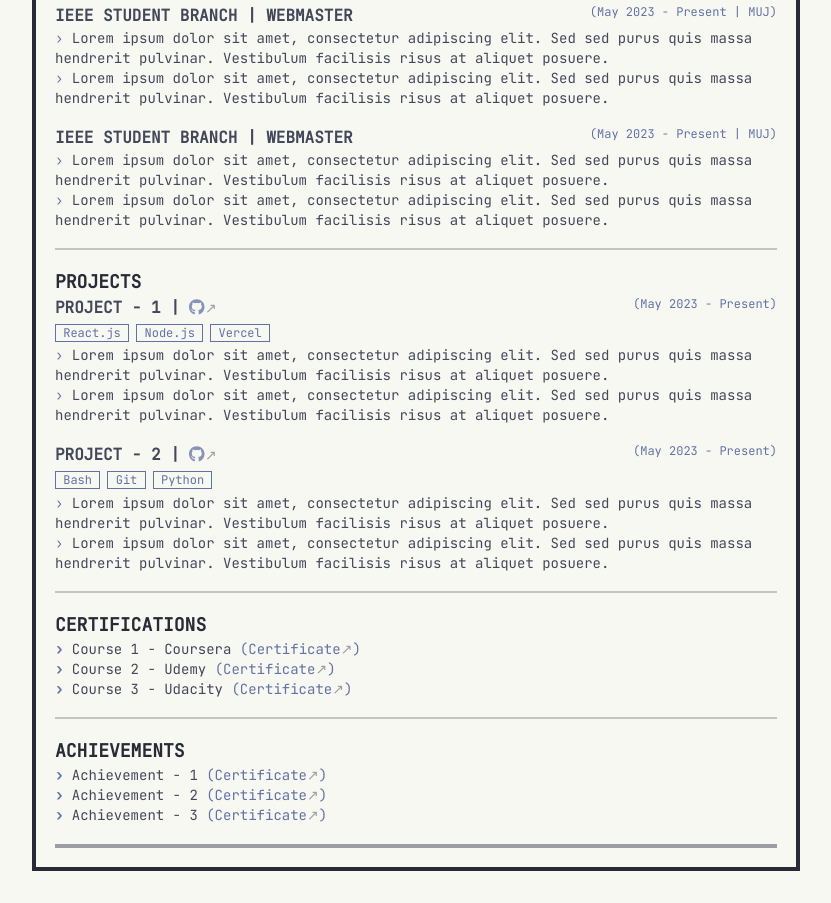
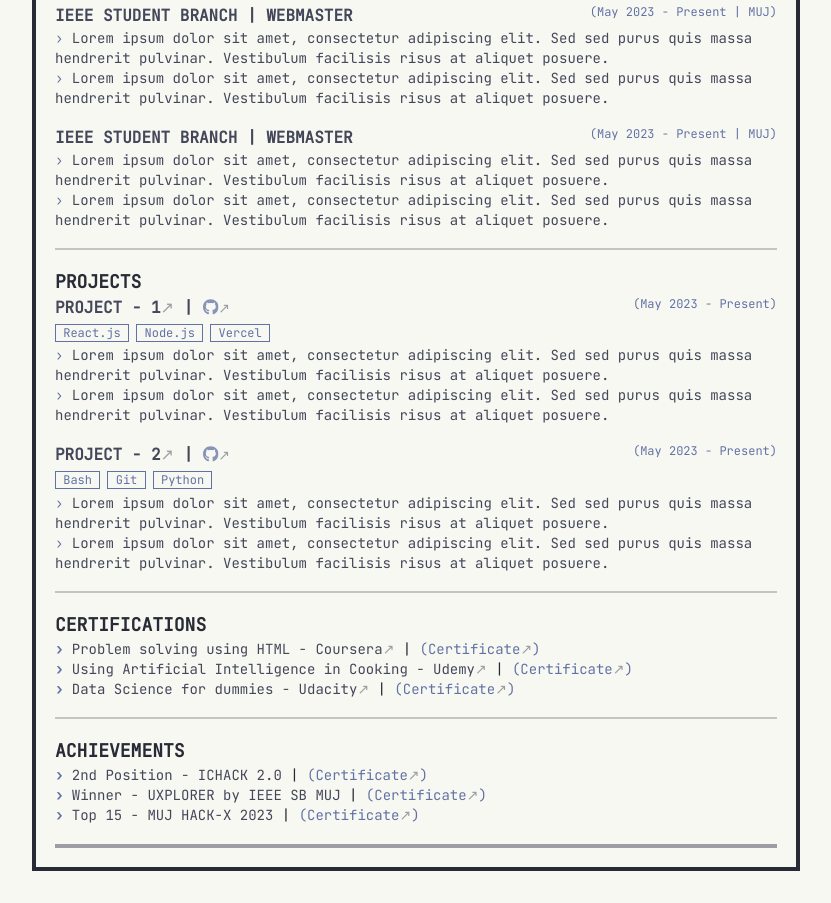
Before and after one commit to pujan-modha/web-resume, a React (Vite) app: page / in a window 1280 px wide. Shown: the part 840-1743 px from the top of the page, without its empty margins (224-1055 px from the left). Built offline with nearby package versions, Linux system fonts and the light colour scheme.

Commit message:
minor changes

```diff
--- a/src/Resume.tsx
+++ b/src/Resume.tsx
@@ -11,7 +11,7 @@ function Resume() {
       <div className='mx-[2.5%] md:mx-auto print:w-letter'>
           <div className='text-foreground bg-background font-mono box-border max-w-3xl mx-auto print:my-0 my-[2.5%] print:border-0 border-4 border-foreground w-full'>
               <div className='text-center mx-auto align-middle print:mt-0 mt-[5%]'>
-                  <h1 className='text-5xl font-bold md:tracking-wide md:my-0 my-[2.5%]'><span className='print:text-foreground print:tracking-normal bg-foreground text-background tracking-wide'>P</span>ujan <span className='print:text-foreground print:tracking-normal bg-foreground text-background tracking-wide'>M</span>odha</h1>
+                  <h1 className='text-5xl font-bold md:tracking-wide md:my-0 my-[2.5%]'><span className='print:text-foreground print:tracking-normal bg-foreground text-background tracking-wide'>P</span>ujan<span> </span><span className='print:text-foreground print:tracking-normal bg-foreground text-background tracking-wide'>M</span>odha</h1>
                   <p className='mt-[1%] print:my-[1%] text-primary font-semibold text-xl'>Full-Stack Developer</p>
                   <p className='font-medium text-primary'>Porbandar, Gujarat, India</p>
                   <hr className='mx-auto border-2 border-opacity-50 border-primary my-[2.5%] w-[95%]'/>
@@ -117,10 +117,10 @@ function Resume() {
                       <div className='mb-[2.5%]'>
                           <div className='grid print:grid-cols-2 md:grid-cols-2'>
                               <div>
-                                  <p className='font-semibold text-primary'>IEEE STUDENT BRANCH | WEBMASTER</p>
+                                  <p className='font-semibold text-primary'>IEEE STUDENT BRANCH<span> | </span>WEBMASTER</p>
                               </div>
                               <div>
-                                  <p className='text-secondary text-xs font-medium print:text-right md:text-right'>(May 2023 - Present | MUJ)</p>
+                                  <p className='text-secondary text-xs font-medium print:text-right md:text-right'>(May 2023<span> - </span>Present<span> | </span>MUJ)</p>
                               </div>
                           </div>
                           <div className='text-sm text-primary'>
@@ -133,10 +133,10 @@ function Resume() {
                       <div className='mb-[2.5%]'>
                           <div className='grid print:grid-cols-2 md:grid-cols-2'>
                               <div>
-                                  <p className='font-semibold text-primary'>IEEE STUDENT BRANCH | WEBMASTER</p>
+                                  <p className='font-semibold text-primary'>IEEE STUDENT BRANCH<span> | </span>WEBMASTER</p>
                               </div>
                               <div>
-                                  <p className='text-secondary text-xs font-medium print:text-right md:text-right'>(May 2023 - Present | MUJ)</p>
+                                  <p className='text-secondary text-xs font-medium print:text-right md:text-right'>(May 2023<span> - </span>Present<span> | </span>MUJ)</p>
                               </div>
                           </div>
                           <div className='text-sm text-primary'>
@@ -149,10 +149,10 @@ function Resume() {
                       <div className='mb-[2.5%]'>
                           <div className='grid print:grid-cols-2 md:grid-cols-2'>
                               <div>
-                                  <p className='font-semibold text-primary'>IEEE STUDENT BRANCH | WEBMASTER</p>
+                                  <p className='font-semibold text-primary'>IEEE STUDENT BRANCH<span> | </span>WEBMASTER</p>
                               </div>
                               <div>
-                                  <p className='text-secondary text-xs font-medium print:text-right md:text-right'>(May 2023 - Present | MUJ)</p>
+                                  <p className='text-secondary text-xs font-medium print:text-right md:text-right'>(May 2023<span> - </span>Present<span> | </span>MUJ)</p>
                               </div>
                           </div>
                           <div className='text-sm text-primary'>
@@ -169,10 +169,10 @@ function Resume() {
                       <div className='mb-[2.5%]'>
                           <div className='grid print:grid-cols-2 md:grid-cols-2'>
                               <div>
-                                  <p className='font-semibold text-primary hover:text-secondary'><a href="/" target="_noref">PROJECT - 1 | <FontAwesomeIcon icon={faGithub} style={{color: "#6272a4", opacity: "75%"}}/><span className='text-primary opacity-50 font-thin text-sm'>↗</span></a></p>
+                                  <p className='font-semibold text-primary'><a href="/" target="_noref" className='hover:text-secondary'>PROJECT - 1<span className='text-primary font-light opacity-50'>↗</span></a><span className='text-primary'> | </span><a href='/' target='_noref'><FontAwesomeIcon icon={faGithub} style={{color: "#6272a4", opacity: "75%"}}/><span className='text-primary opacity-50 font-thin text-sm'>↗</span></a></p>
                               </div>
                               <div>
-                                  <p className='text-secondary text-xs font-medium print:text-right md:text-right'>(May 2023 - Present)</p>
+                                  <p className='text-secondary text-xs font-medium print:text-right md:text-right'>(May 2023<span> - </span>Present)</p>
                               </div>
                           </div>
                           <div>
@@ -192,10 +192,10 @@ function Resume() {
                       <div className='mb-[2.5%]'>
                           <div className='grid print:grid-cols-2 md:grid-cols-2'>
                               <div>
-                                  <p className='font-semibold text-primary hover:text-secondary'><a href="/" target="_noref">PROJECT - 2 | <FontAwesomeIcon icon={faGithub} style={{color: "#6272a4", opacity: "75%"}}/><span className='text-primary opacity-50 font-thin text-sm'>↗</span></a></p>
+                                  <p className='font-semibold text-primary'><a href="/" target="_noref" className='hover:text-secondary'>PROJECT - 2<span className='text-primary font-light opacity-50'>↗</span></a><span className='text-primary'> | </span><a href='/' target='_noref'><FontAwesomeIcon icon={faGithub} style={{color: "#6272a4", opacity: "75%"}}/><span className='text-primary opacity-50 font-thin text-sm'>↗</span></a></p>
                               </div>
                               <div>
-                                  <p className='text-secondary text-xs font-medium print:text-right md:text-right'>(May 2023 - Present)</p>
+                                  <p className='text-secondary text-xs font-medium print:text-right md:text-right'>(May 2023<span> - </span>Present)</p>
                               </div>
                           </div>
                           <div>
@@ -220,9 +220,9 @@ function Resume() {
                               <h2 className='text-lg text-foreground font-bold'>CERTIFICATIONS</h2>
                               <div className='text-sm'>
                                   <ul>
-                                      <li><span className='font-black text-secondary'> › </span><a href="/" target="_noref"><span className='hover:text-secondary text-primary font-light'>Course 1 - Coursera</span></a><span> </span><a href="/" target="_noref"><span className='hover:text-primary text-secondary font-light'>(Certificate<span className='text-primary opacity-50'>↗</span>)</span></a></li>
-                                      <li><span className='font-black text-secondary'> › </span><a href="/" target="_noref"><span className='hover:text-secondary text-primary font-light'>Course 2 - Udemy</span></a><span> </span><a href="/" target="_noref"><span className='hover:text-primary text-secondary font-light'>(Certificate<span className='text-primary opacity-50'>↗</span>)</span></a></li>
-                                      <li><span className='font-black text-secondary'> › </span><a href="/" target="_noref"><span className='hover:text-secondary text-primary font-light'>Course 3 - Udacity</span></a><span> </span><a href="/" target="_noref"><span className='hover:text-primary text-secondary font-light'>(Certificate<span className='text-primary opacity-50'>↗</span>)</span></a></li>
+                                      <li><span className='font-black text-secondary'> › </span><a href="/" target="_noref"><span className='hover:text-secondary text-primary font-light'>Problem solving using HTML - Coursera</span><span className='text-primary font-light opacity-50'>↗</span></a><span> | </span><a href="/" target="_noref"><span className='hover:text-primary text-secondary font-light'>(Certificate<span className='text-primary opacity-50'>↗</span>)</span></a></li>
+                                      <li><span className='font-black text-secondary'> › </span><a href="/" target="_noref"><span className='hover:text-secondary text-primary font-light'>Using Artificial Intelligence in Cooking - Udemy</span><span className='text-primary font-light opacity-50'>↗</span></a><span> | </span><a href="/" target="_noref"><span className='hover:text-primary text-secondary font-light'>(Certificate<span className='text-primary opacity-50'>↗</span>)</span></a></li>
+                                      <li><span className='font-black text-secondary'> › </span><a href="/" target="_noref"><span className='hover:text-secondary text-primary font-light'>Data Science for dummies - Udacity</span><span className='text-primary font-light opacity-50'>↗</span></a><span> | </span><a href="/" target="_noref"><span className='hover:text-primary text-secondary font-light'>(Certificate<span className='text-primary opacity-50'>↗</span>)</span></a></li>
                                   </ul>
                               </div>
                           </div>
@@ -235,9 +235,9 @@ function Resume() {
                               <h2 className='text-lg text-foreground font-bold'>ACHIEVEMENTS</h2>
                               <div className='text-sm'>
                                   <ul>
-                                      <li><span className='font-black text-secondary'> › </span><a href="/" target="_noref"><span className='text-primary font-light'>Achievement - 1</span><span> </span><span className='hover:text-primary text-secondary font-light'>(Certificate<span className='text-primary opacity-50'>↗</span>)</span></a></li>
-                                      <li><span className='font-black text-secondary'> › </span><a href="/" target="_noref"><span className='text-primary font-light'>Achievement - 2</span><span> </span><span className='hover:text-primary text-secondary font-light'>(Certificate<span className='text-primary opacity-50'>↗</span>)</span></a></li>
-                                      <li><span className='font-black text-secondary'> › </span><a href="/" target="_noref"><span className='text-primary font-light'>Achievement - 3</span><span> </span><span className='hover:text-primary text-secondary font-light'>(Certificate<span className='text-primary opacity-50'>↗</span>)</span></a></li>
+                                      <li><span className='font-black text-secondary'> › </span><span className='text-primary font-light'>2nd Position - ICHACK 2.0</span><span> | </span><a href="/" target="_noref"><span className='hover:text-primary text-secondary font-light'>(Certificate<span className='text-primary opacity-50'>↗</span>)</span></a></li>
+                                      <li><span className='font-black text-secondary'> › </span><span className='text-primary font-light'>Winner - UXPLORER by IEEE SB MUJ</span><span> | </span><a href="/" target="_noref"><span className='hover:text-primary text-secondary font-light'>(Certificate<span className='text-primary opacity-50'>↗</span>)</span></a></li>
+                                      <li><span className='font-black text-secondary'> › </span><span className='text-primary font-light'>Top 15 - MUJ HACK-X 2023</span><span> | </span><a href="/" target="_noref"><span className='hover:text-primary text-secondary font-light'>(Certificate<span className='text-primary opacity-50'>↗</span>)</span></a></li>
                                   </ul>
                               </div>
                           </div>
```
